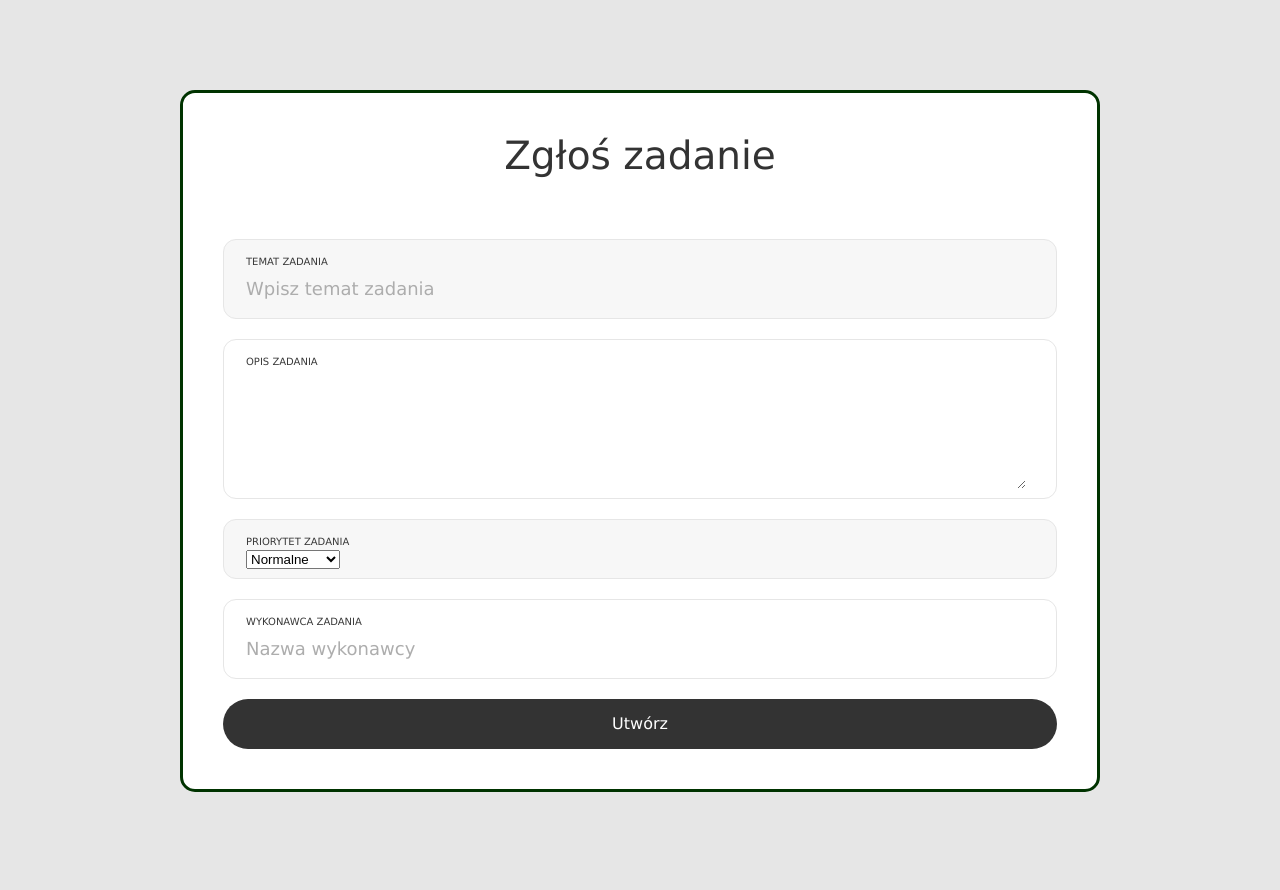
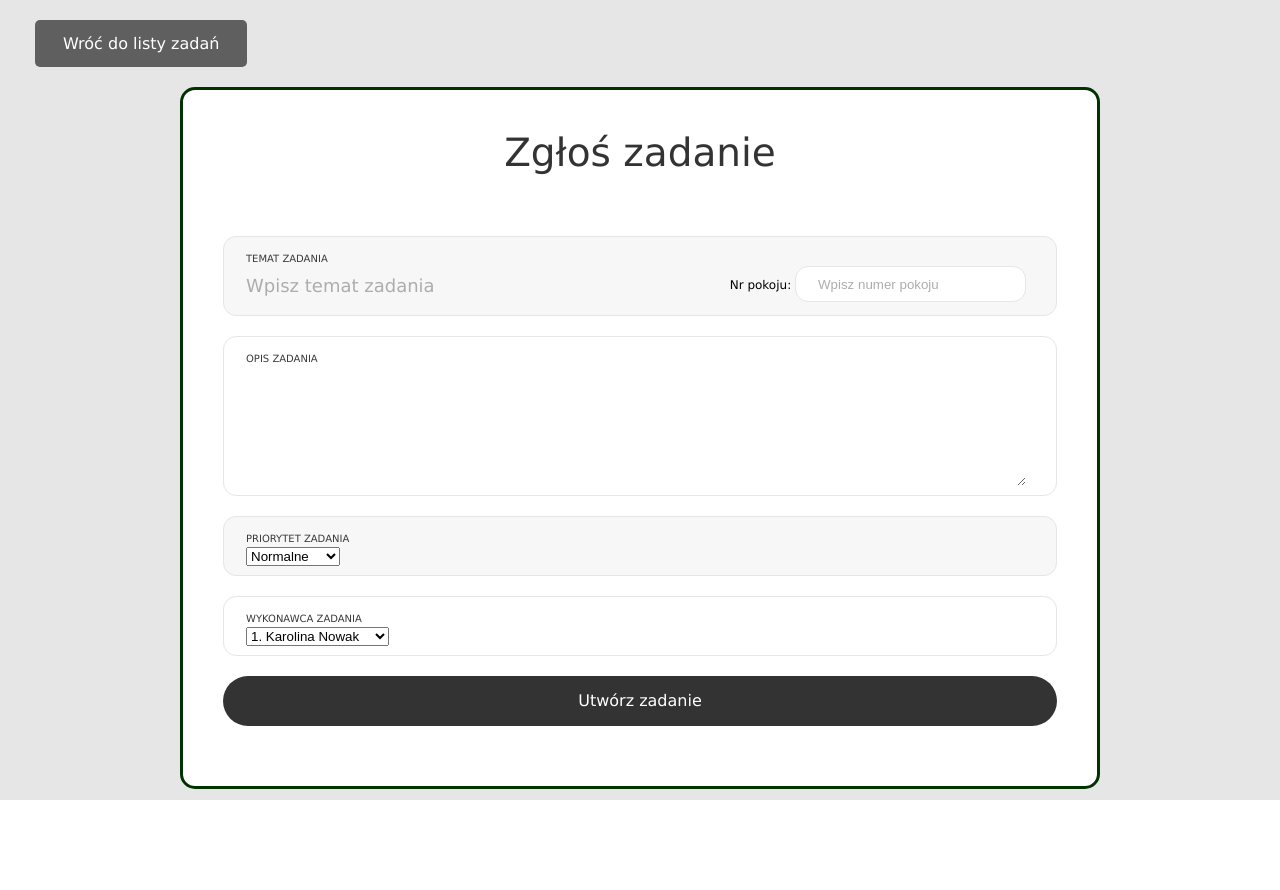
Before and after one commit to gjastrzebska/system, a PHP site: page /task.php in a window 1280 px wide. After the commit the page ends 800 px from the top, so only its background shows below. Run offline with PHP 8.4, Linux system fonts and the light colour scheme; the visitor is signed in with stand-in values (Sample User, id 1); data comes from the database, SQL or seed files in the repository; both versions use the stored data as it was after the commit.

Commit message:
Third commit

```diff
--- a/css/main.css
+++ b/css/main.css
@@ -90,7 +90,7 @@ iframe {
 	width: 920px;
 	background:#fff;
 	padding:40px;
-	margin-top:90px;
+	margin-top:20px;
 	margin-bottom:auto;
 	margin-left:auto;
 	margin-right:auto;
@@ -109,6 +109,11 @@ iframe {
   line-height: 1.2;
   text-align: center;
   padding-bottom: 59px;
+}
+
+.info {
+  margin-bottom: 20px;
+  text-align: center;
 }
 
 
@@ -142,6 +147,12 @@ iframe {
   color: #555555;
   line-height: 1.2;
   padding-right: 15px;
+}
+
+.input100-small {
+  border: 1px solid #e6e6e6;
+  border-radius: 13px;
+  padding: 10px 30px 9px 22px;
 }
 
 
@@ -178,6 +189,7 @@ textarea.input100 {
   height: 50px;
   background-color: #333333;
   border-radius: 25px;
+  margin-bottom: 20px;
 
   font-family: Verdana;
   font-size: 16px;
@@ -190,9 +202,40 @@ textarea.input100 {
   transition: all 0.4s;
 }
 
+#btn {
+
+	border: none;
+	background-color: rgb(95, 95, 95);
+	padding: 14px 28px;
+	font-size: 16px;
+	cursor: pointer;
+	display: inline-block;
+	color: white;
+	font-weight: 500;
+	font-family:Verdana;
+	border-radius:5px;
+  margin-left:35px;
+  margin-top: 20px;
+}
+
+#btn:hover {background: #45a049;}
+
+a {
+  text-decoration: none;
+}
 
 .przycisk:hover {
   background-color: #00ad5f;
+}
+
+.create {
+	display: flex;
+	justify-content: space-between;
+	font-size: 12px;
+}
+
+.no-wrap {
+  white-space: nowrap;
 }
 
 
--- a/css/main_style.css
+++ b/css/main_style.css
@@ -20,6 +20,7 @@
 .create {
 	display: flex;
 	justify-content: space-between;
+	font-size: 12px;
 }
 
 #btn {
--- a/task.php
+++ b/task.php
@@ -19,42 +19,63 @@
 </head>
 <body>
 
+	<a href="main.php"><button type="button" id="btn">Wróć do listy zadań</button></a>
+		<div class="pole_formularza">
 
-		<div class="pole_formularza">
-			<form class="formularz-form validate-form">
 				<span class="naglowek">
 					Zgłoś zadanie
 				</span>
 
+			<form class="formularz-form validate-form" method="post" action="task_action.php">
 				<div class="butt-input100 validate-input bg1">
 					<span class="label-input100">Temat zadania</span>
-					<input class="input100" type="text" name="subject" placeholder="Wpisz temat zadania">
+					<div class="create">
+						<input class="input100" type="text" name="zdarzenie" placeholder="Wpisz temat zadania">
+						<div class="no-wrap">Nr pokoju:
+							<input class="input100-small" type="text" name="pokoj" placeholder="Wpisz numer pokoju">
+						</div>
+					</div>
 				</div>
 
 				<div class="butt-input100 validate-input">
 					<span class="label-input100">Opis zadania</span>
-					<textarea class="input100"></textarea>
+					<textarea class="input100" name="opis"></textarea>
 				</div>
 
 				<div class="butt-input100 input100-select bg1">
 					<span class="label-input100">Priorytet zadania</span>
 					<div>
-						<select class="lista" >
-							<option>Normalne</option>
-							<option>Krytyczne</option>
-							<option>Ważne</option>
-							<option>Mało ważne</option>
+						<select class="lista" name="id_priorytetu">
+							<option value="1">Normalne</option>
+							<option value="2">Krytyczne</option>
+							<option value="3">Ważne</option>
+							<option value="4">Mało ważne</option>
 						</select>
 					</div>
 				</div>
 
 				<div class="butt-input100 validate-input">
 					<span class="label-input100">Wykonawca zadania</span>
-					<input class="input100" type="text" placeholder="Nazwa wykonawcy">
+					<div>
+						<select class="lista" name="wykonawca">
+							<?php
+							session_start();
+							require_once("config.php");
+
+							$polaczenie = @new mysqli($host, $user, $password, $name);
+							$polaczenie->query("SET NAMES 'utf8' COLLATE 'utf8_polish_ci'");
+							$polaczenie->query("SET CHARSET utf8");
+							$zapytanie = "SELECT idUzytkownika, imie, nazwisko FROM Uzytkownicy";
+							$wynik = $polaczenie->query($zapytanie);
+
+							while ($baza = $wynik->fetch_assoc()){
+								echo"<option value='".$baza['idUzytkownika']."'>".$baza['idUzytkownika'].". ".$baza['imie']." ".$baza['nazwisko']."</option>";
+							}
+							?>
+						</select>
+					</div>
 				</div>
-				<button class="przycisk">
-					Utwórz
-				</button>
+				<input type="submit" value="Utwórz zadanie" class="przycisk">
 
 			</form>
 
--- a/zaloguj.php
+++ b/zaloguj.php
@@ -10,7 +10,7 @@
     $polaczenie = @new mysqli($host, $user, $password, $name);
 
     if($polaczenie->connect_errno!=0){
-        echo "Błąd: ".$db->connect_errno." Opis: ".$db->connect_error;
+        echo "Error: ".$polaczenie->connect_errno." Opis: ".$polaczenie->connect_error;
     } else {
         $login = $_POST['login'];
         $haslo = $_POST['haslo'];
```
Also changed, not shown: css/main_style2.css (+7 -6 lines), main.php (+27 -25 lines), mydb.sql (+15 -9 lines), task_action.php (added, +127 -0 lines).
